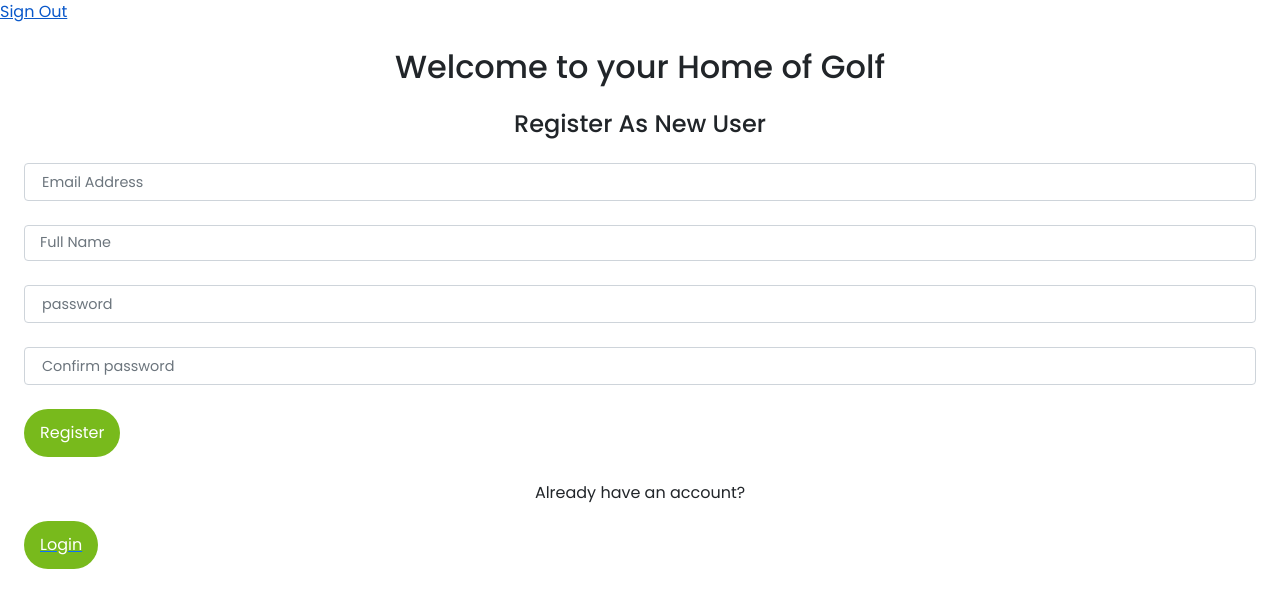
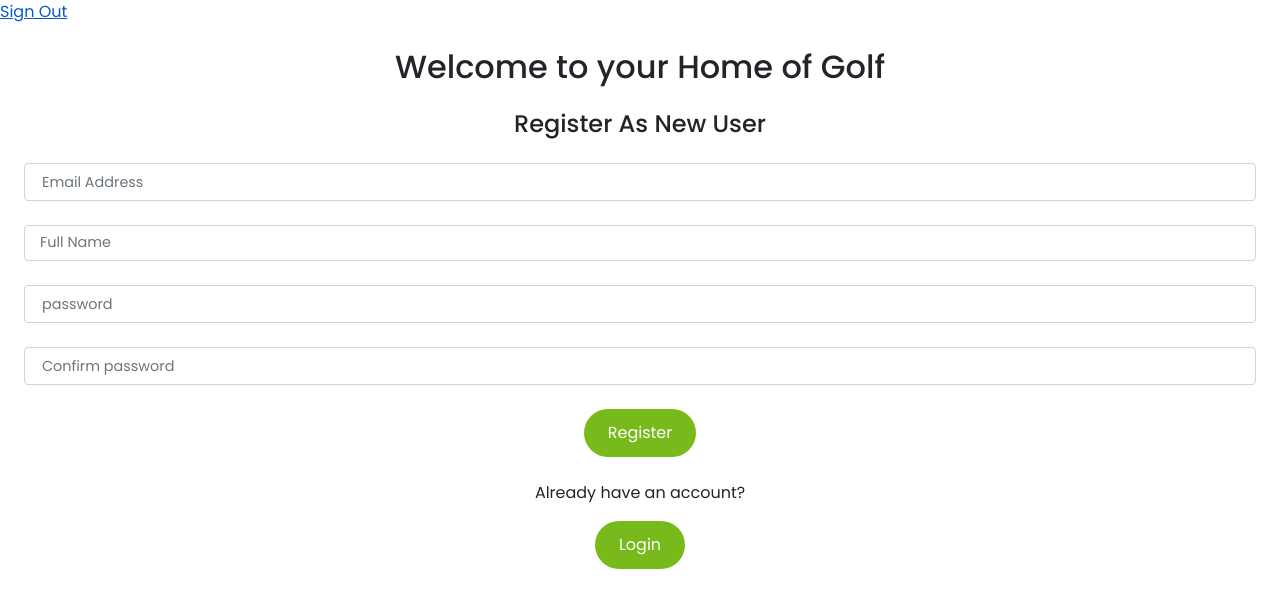
Before and after one commit to BenjaminSemah/capstone-front-end, a React (Create React App) app: page /register in a window 1280 px wide. Shown: the top 608 px of the page. Built offline with nearby package versions, Linux system fonts and the light colour scheme; no server answers.

Commit message:
IMprove added style for ben and add course

```diff
--- a/src/pages/deleteCourse/deleteCourse.css
+++ b/src/pages/deleteCourse/deleteCourse.css
@@ -5,7 +5,9 @@
 
 .delete-courses::after {
   content: '';
-  background: url('https://pngimg.com/uploads/golf/golf_PNG9.png') no-repeat center center, linear-gradient(#96bf00, #96bf0000);
+  background: url('https://pngimg.com/uploads/golf/golf_PNG9.png') no-repeat
+      center center,
+    linear-gradient(#96bf00, #96bf0000);
   position: fixed;
   top: 0;
   left: 0;
@@ -25,3 +27,13 @@
 .delete-courses p {
   color: #88ae00;
 }
+
+.btn {
+  padding: 0.75rem 1.5rem;
+  border-radius: 2rem;
+  background-color: #78ba1c;
+  border: none;
+  color: white;
+  font-size: 1rem;
+  cursor: pointer;
+}
--- a/src/pages/detailsPage/detailsPage.css
+++ b/src/pages/detailsPage/detailsPage.css
@@ -55,7 +55,7 @@ img {
   text-align: right;
 }
 
-.btn {
+.detail_btn {
   padding: 0.75rem 1rem;
   border-radius: 2rem;
   background-color: #78ba1c;
@@ -66,7 +66,7 @@ img {
   display: flex;
 }
 
-.btn > * {
+.detail_btn > * {
   margin: 0 0.25rem;
 }
 
--- a/src/pages/detailsPage/detailsPage.js
+++ b/src/pages/detailsPage/detailsPage.js
@@ -39,7 +39,7 @@ const DetailsPage = () => {
               </div>
             </div>
             <div className="reserve">
-              <button type="button" className="btn">
+              <button type="button" className="detail_btn">
                 Reserve
                 <img
                   src="https://www.svgrepo.com/show/310612/caret-right.svg"
```
